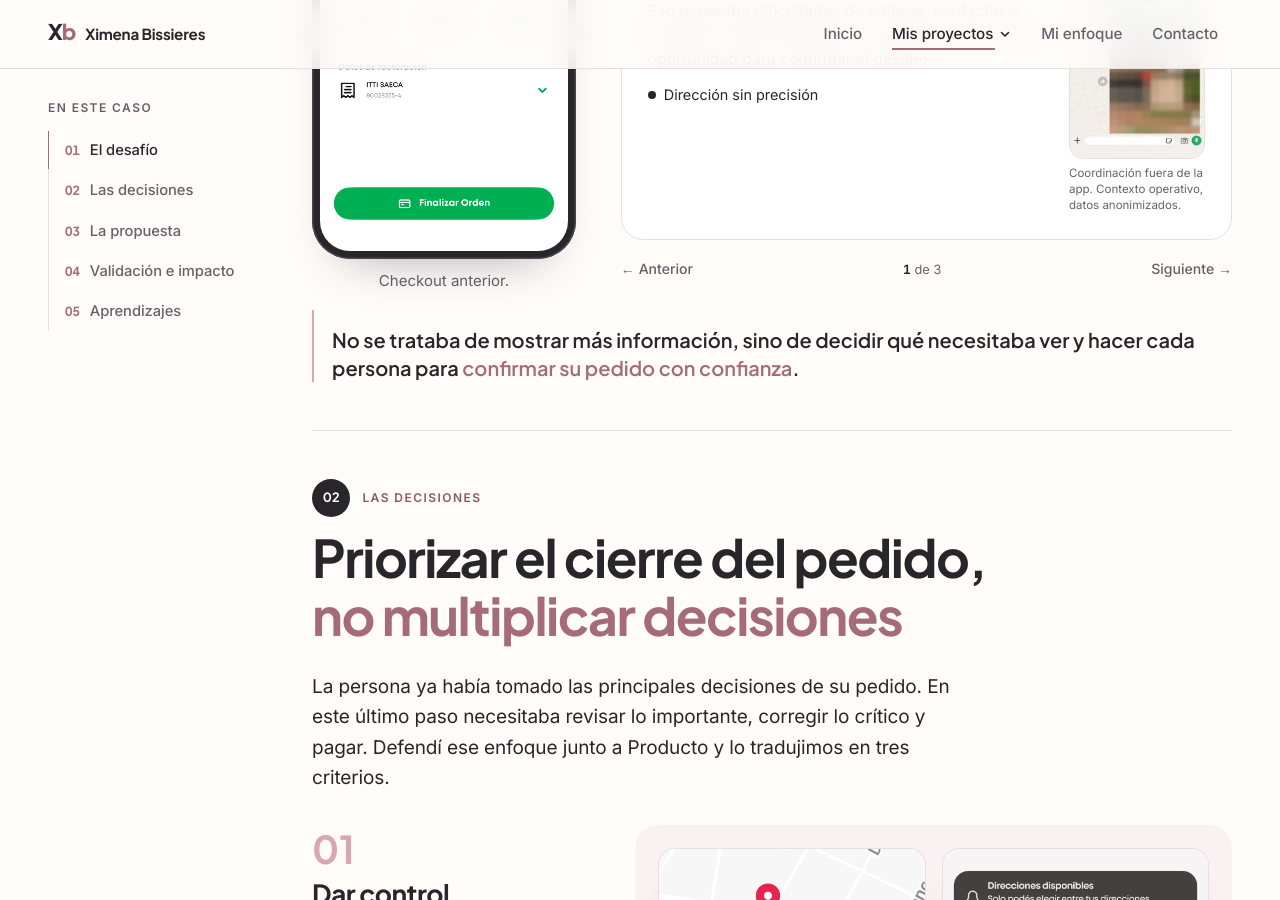
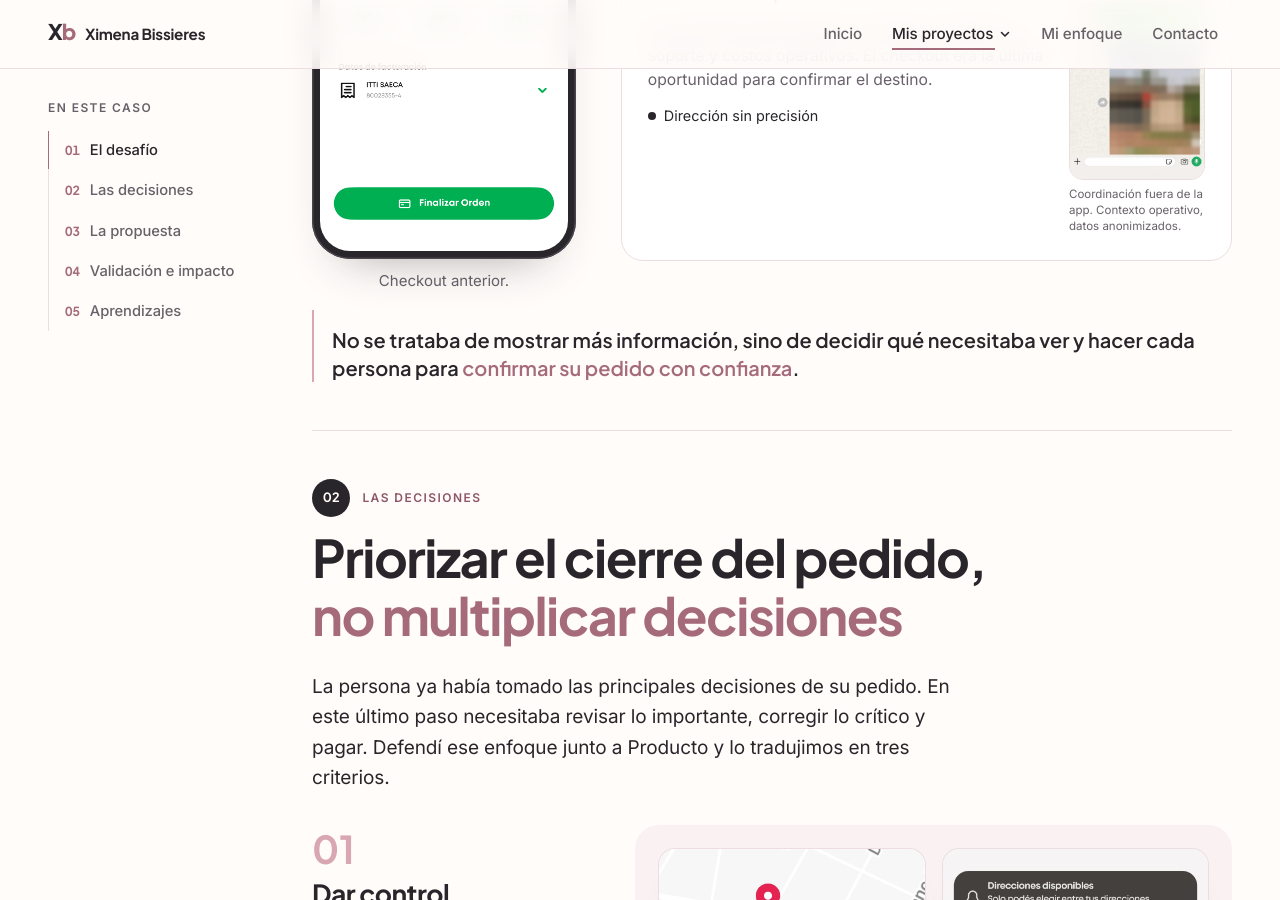
Before and after one commit to ximebissieres/Ximebissieres.github.io, a Jekyll site: the page built from proyectos/monchis.html, in a window 1280 px wide and 900 px high, scrolled down 1481 px. Built offline with Jekyll 4.4.1, drawn with Linux system fonts in a browser that asks for light colours.

Commit message:
Monchis: quita la navegación Anterior / Siguiente bajo la card de El desafío
Co-Authored-By: Claude Opus 5.5 <noreply@anthropic.com>
Claude-Session: https://claude.ai/code/session_01DJ4kQgEHjb3PtnpPBBuZ5X

```diff
--- a/proyectos/monchis.html
+++ b/proyectos/monchis.html
@@ -81,12 +81,6 @@ summary: 'En Monchis, los pedidos podían ser con envío a domicilio, retiro en
               <p>El negocio necesitaba incorporar propinas para los repartidores y dar más visibilidad a los beneficios disponibles. El reto era integrarlo en una pantalla que ya concentraba decisiones importantes, sin distraer de finalizar el pedido.</p>
               <ul class="ex-fr"><li class="is-absent">Sin opción de propina <span>no existía</span></li></ul>
             </section>
-          </div>
-
-          <div class="ex-nav" aria-hidden="true">
-            <button type="button" class="ex-prev" tabindex="-1">← Anterior</button>
-            <span class="ex-count"><b>1</b> de 3</span>
-            <button type="button" class="ex-next" tabindex="-1">Siguiente →</button>
           </div>
         </div>
       </div>
```
